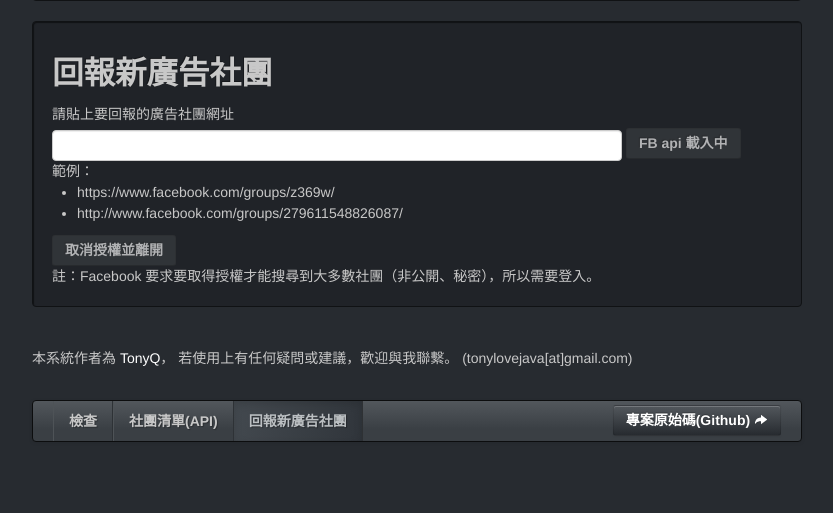
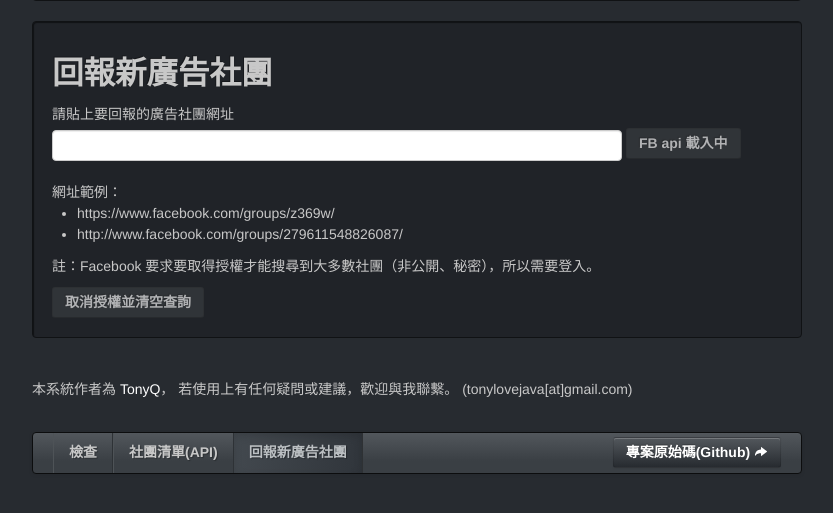
Before and after one commit to tony1223/spam-group, a CodeIgniter app: page /report in a window 1280 px wide. Shown: the part 204-717 px from the top of the page, without its empty margins (223-1056 px from the left). Run offline with CodeIgniter, Linux system fonts and the light colour scheme; some libraries are stand-ins or nearby versions.

Commit message:
tune report page layout

```diff
--- a/application/views/report.php
+++ b/application/views/report.php
@@ -16,7 +16,8 @@
 						<input type="text" class="span6" id="group" value="<?=htmlspecialchars($gurl)?>">
 						<button type="button" id="check" class="btn js-start" disabled>FB api 載入中</button>
 					</form>
-					範例：
+					<br>
+					網址範例：
 					<ul>
 						<li>
 							https://www.facebook.com/groups/z369w/
@@ -25,10 +26,11 @@
 							http://www.facebook.com/groups/279611548826087/
 						</li>
 					</ul>
+					<p>
+					註：Facebook 要求要取得授權才能搜尋到大多數社團（非公開、秘密），所以需要登入。
+					</p>
 					<div id="msg" class="alert" style="display:none;"></div>
-					<button type="button" id="check" class="btn js-end" disabled="disabled">取消授權並離開</button>
-					<br />
-					註：Facebook 要求要取得授權才能搜尋到大多數社團（非公開、秘密），所以需要登入。 <br />
+					<button type="button" id="check" class="btn js-end" disabled="disabled">取消授權並清空查詢</button>
 				</div>
 			</div>
 			<div class="groups well" id="groups" style="display:none;">
@@ -45,19 +47,6 @@
 			</div>
 			<?php include("_content_nav.php");?>
 		</div>
-	</div>
-
-	<div class="groups span8 offset1 well" id="groups" style="display:none;">
-		查詢紀錄
-		<table class="table" >
-			<tr>
-				<td>社團編號(gid)</td>
-				<td>社團名稱</td>
-				<td>狀態</td>
-				<td>檢舉情形</td>
-			</tr>
-			<tbody id="group-info"></tbody>
-		</table>
 	</div>
 
 </div>
```
